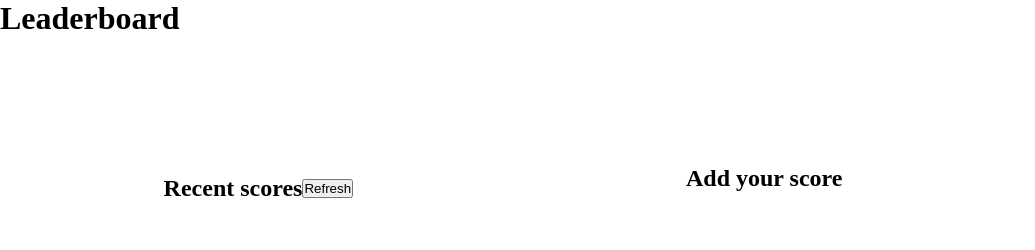
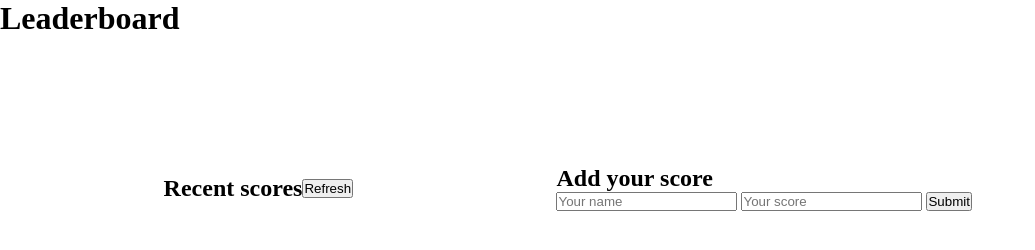
Before and after one commit to edubew/Leaderboard, a website built with webpack: page src/index.html in a window 1280 px wide. Shown: the whole page, without its empty margins (0-1035 px from the left). Built offline with nearby package versions, Linux system fonts and the light colour scheme.

Commit message:
Dynamically add the form inputs with JavaScript

```diff
--- a/src/index.js
+++ b/src/index.js
@@ -1 +1,20 @@
-import './styles/style.css'
+import './styles/style.css';
+
+class Score {
+  constructor(id, name, score) {
+    this.name = name;
+    this.score = score;
+    this.id = id;
+  }
+}
+
+// Create the form dynamically
+const addScore = document.querySelector('#add-scores');
+
+const form = document.createElement('form');
+form.innerHTML = `
+ <input type ="text" placeholder = "Your name" required>
+ <input type ="text" placeholder = "Your score" required>
+ <button type ="submit" class ="btn">Submit</button>
+`;
+addScore.appendChild(form);
--- a/webpack.config.js
+++ b/webpack.config.js
@@ -1,5 +1,5 @@
-const path = require('path')
-const HtmlWebpackPlugin = require('html-webpack-plugin')
+const path = require('path');
+const HtmlWebpackPlugin = require('html-webpack-plugin');
 
 module.exports = {
   mode: 'development',
@@ -15,7 +15,7 @@ module.exports = {
   devtool: 'source-map',
   devServer: {
     static: {
-      directory: path.resolve(__dirname, 'dist')
+      directory: path.resolve(__dirname, 'dist'),
     },
     port: 3000,
     open: true,
@@ -30,7 +30,7 @@ module.exports = {
         use: [
           'style-loader',
           'css-loader',
-          'sass-loader'
+          'sass-loader',
         ],
       },
       {
@@ -45,8 +45,8 @@ module.exports = {
       },
       {
         test: /\.(png|svg|jpg|jpeg|gif)$/i,
-        type: 'asset/resource'
-      }
+        type: 'asset/resource',
+      },
     ],
   },
   plugins: [
@@ -55,5 +55,5 @@ module.exports = {
       filename: 'index.html',
       template: 'src/index.html',
     }),
-  ]
-}
+  ],
+};
```
Also changed, not shown: package.json (+9 -0 lines), .eslintrc.json, dist/index.html, dist/main.js, src/styles/style.css (line endings or trailing spaces), 2 other files.
